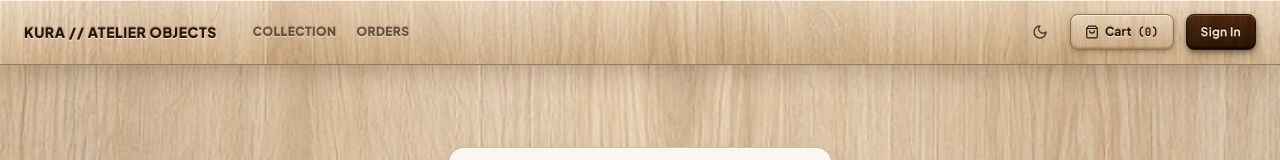
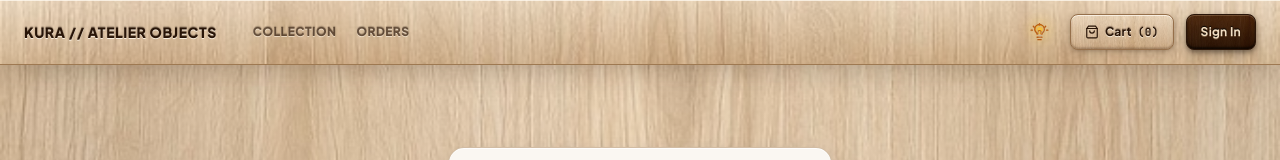
Before and after one commit to nutsa-dev/10x-shop-nutsa, a React (Vite) app: page /login in a window 1280 px wide. Shown: the top 160 px of the page. Built offline with nearby package versions, Linux system fonts and the light colour scheme.

Commit message:
feat: use lit/unlit lightbulb icon for light and dark mode toggle

```diff
--- a/src/components/layout/Navbar.tsx
+++ b/src/components/layout/Navbar.tsx
@@ -2,7 +2,7 @@ import { Link, NavLink, useNavigate } from "react-router-dom";
 import { useTheme } from "@/context/ThemeContext";
 import { useAuth } from "@/context/AuthContext";
 import { useCart } from "@/context/CartContext";
-import { IconCart, IconMoon, IconSun, IconUser } from "@/components/ui/Icons";
+import { IconBulbOff, IconBulbOn, IconCart, IconUser } from "@/components/ui/Icons";
 
 export const Navbar = () => {
   const { theme, toggleTheme } = useTheme();
@@ -59,25 +59,26 @@ export const Navbar = () => {
 
         {/* Right Actions: Clean Balance */}
         <div className="flex items-center gap-3">
-          {/* Animated Sun / Moon Theme Switcher */}
+          {/* Animated Lightbulb Theme Switcher (Lit on Light Mode, Unlit on Dark Mode) */}
           <button
             type="button"
             onClick={toggleTheme}
-            aria-label="Toggle theme"
-            className="wood-engraved relative flex h-9 w-9 items-center justify-center rounded-full opacity-80 hover:opacity-100 transition-transform duration-500 active:scale-90"
+            aria-label={theme === "light" ? "Turn off light (Dark mode)" : "Turn on light (Light mode)"}
+            title={theme === "light" ? "Turn off light (Dark mode)" : "Turn on light (Light mode)"}
+            className="wood-engraved relative flex h-9 w-9 items-center justify-center rounded-full opacity-90 hover:opacity-100 transition-transform duration-500 active:scale-90"
           >
-            <IconSun
-              className={`absolute h-4 w-4 transition-all duration-500 ease-[cubic-bezier(0.22,1,0.36,1)] ${
-                theme === "dark"
-                  ? "rotate-0 scale-100 opacity-100"
-                  : "rotate-90 scale-0 opacity-0"
+            <IconBulbOn
+              className={`absolute h-[19px] w-[19px] text-[#B45309] drop-shadow-[0_0_8px_rgba(251,191,36,0.9)] transition-all duration-500 ease-[cubic-bezier(0.22,1,0.36,1)] ${
+                theme === "light"
+                  ? "scale-100 opacity-100"
+                  : "scale-75 opacity-0"
               }`}
             />
-            <IconMoon
-              className={`absolute h-4 w-4 transition-all duration-500 ease-[cubic-bezier(0.22,1,0.36,1)] ${
+            <IconBulbOff
+              className={`absolute h-[18px] w-[18px] text-[#C8B29B] opacity-70 transition-all duration-500 ease-[cubic-bezier(0.22,1,0.36,1)] ${
                 theme === "dark"
-                  ? "-rotate-90 scale-0 opacity-0"
-                  : "rotate-0 scale-100 opacity-100"
+                  ? "scale-100 opacity-80"
+                  : "scale-75 opacity-0"
               }`}
             />
           </button>
--- a/src/components/ui/Icons.tsx
+++ b/src/components/ui/Icons.tsx
@@ -1,4 +1,56 @@
 import type { SVGProps } from "react";
+
+export const IconBulbOn = (props: SVGProps<SVGSVGElement>) => (
+  <svg
+    viewBox="0 0 24 24"
+    fill="none"
+    stroke="currentColor"
+    strokeWidth={1.8}
+    strokeLinecap="round"
+    strokeLinejoin="round"
+    className="h-4 w-4"
+    {...props}
+  >
+    {/* Warm glowing glass fill */}
+    <path
+      d="M15 14c.2-1 .7-1.7 1.5-2.5 1-.9 1.5-2.2 1.5-3.5A6 6 0 0 0 6 8c0 1 .2 2.2 1.5 3.5.7.7 1.3 1.5 1.5 2.5"
+      fill="#FBBF24"
+      fillOpacity={0.85}
+    />
+    {/* Filament */}
+    <path d="M10 14v-2.5a2 2 0 1 1 4 0V14" strokeWidth={1.5} />
+    {/* Base threads */}
+    <path d="M9 18h6" />
+    <path d="M10 21h4" />
+    {/* Light rays */}
+    <path d="M12 1v1.5" />
+    <path d="M4.22 4.22l1.06 1.06" />
+    <path d="M19.78 4.22l-1.06 1.06" />
+    <path d="M1.5 9H3" />
+    <path d="M21 9h1.5" />
+  </svg>
+);
+
+export const IconBulbOff = (props: SVGProps<SVGSVGElement>) => (
+  <svg
+    viewBox="0 0 24 24"
+    fill="none"
+    stroke="currentColor"
+    strokeWidth={1.8}
+    strokeLinecap="round"
+    strokeLinejoin="round"
+    className="h-4 w-4"
+    {...props}
+  >
+    {/* Unlit glass outline */}
+    <path d="M15 14c.2-1 .7-1.7 1.5-2.5 1-.9 1.5-2.2 1.5-3.5A6 6 0 0 0 6 8c0 1 .2 2.2 1.5 3.5.7.7 1.3 1.5 1.5 2.5" />
+    {/* Unlit filament */}
+    <path d="M10 14v-2a2 2 0 1 1 4 0v2" strokeOpacity={0.45} strokeWidth={1.4} />
+    {/* Base threads */}
+    <path d="M9 18h6" />
+    <path d="M10 21h4" />
+  </svg>
+);
 
 export const IconSun = (props: SVGProps<SVGSVGElement>) => (
   <svg
--- a/src/pages/ProfilePage.tsx
+++ b/src/pages/ProfilePage.tsx
@@ -4,7 +4,7 @@ import { useAuth } from "@/context/AuthContext";
 import { useCart } from "@/context/CartContext";
 import { useTheme } from "@/context/ThemeContext";
 import { formatPrice } from "@/utils/format";
-import { IconSun, IconMoon } from "@/components/ui/Icons";
+import { IconBulbOff, IconBulbOn } from "@/components/ui/Icons";
 import type { Order } from "@/types/order";
 
 export const ProfilePage = () => {
@@ -89,7 +89,11 @@ export const ProfilePage = () => {
             onClick={toggleTheme}
             className="wood-btn flex items-center gap-1.5 rounded-lg px-3 py-1.5 text-xs"
           >
-            {theme === "dark" ? <IconSun className="h-3.5 w-3.5" /> : <IconMoon className="h-3.5 w-3.5" />}
+            {theme === "light" ? (
+              <IconBulbOn className="h-4 w-4 text-[#B45309] drop-shadow-[0_0_6px_rgba(251,191,36,0.85)]" />
+            ) : (
+              <IconBulbOff className="h-4 w-4 opacity-75" />
+            )}
             <span className="capitalize">{theme} Mode</span>
           </button>
         </div>
```
